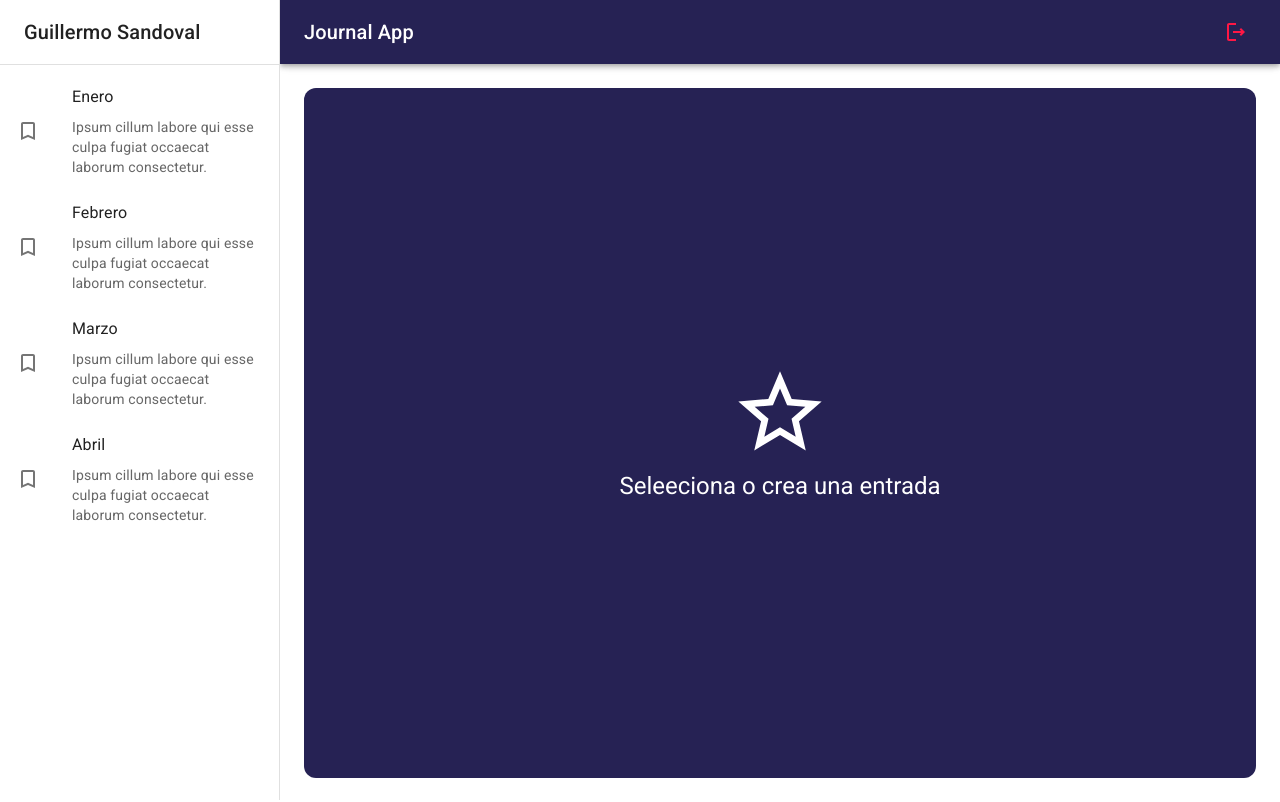
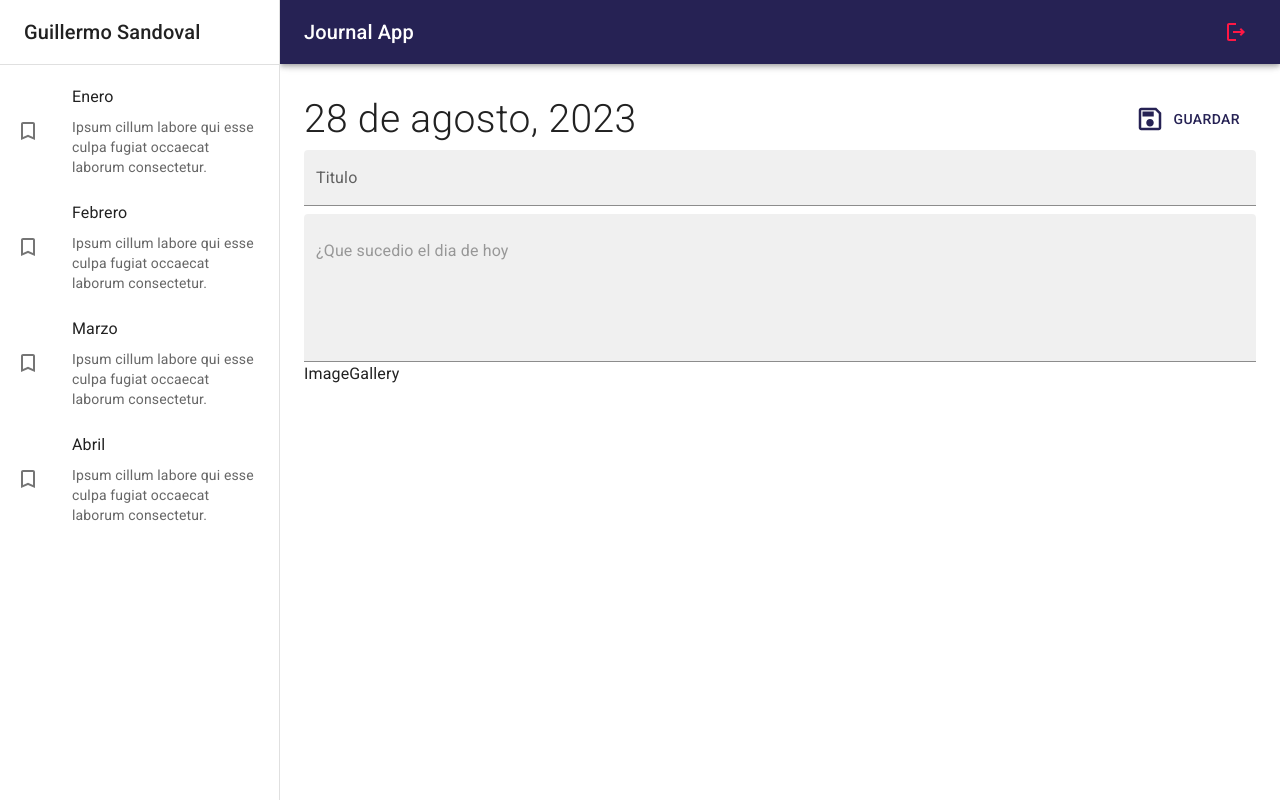
Before and after one commit to MemoSan27/journal-app, a React (Vite) app: page / in a window 1280 px wide. Built offline with nearby package versions, Linux system fonts and the light colour scheme.

Commit message:
NoteView.jsx Implementado

```diff
--- /dev/null
+++ b/src/journal/components/ImageGallery.jsx
@@ -0,0 +1,7 @@
+
+
+export const ImageGallery = () => {
+  return (
+    <div>ImageGallery</div>
+  )
+}
--- a/src/journal/components/index.js
+++ b/src/journal/components/index.js
@@ -1,2 +1,3 @@
 export * from './NavBar';
 export * from './SideBar';
+export * from './ImageGallery';
--- a/src/journal/pages/JournalPage.jsx
+++ b/src/journal/pages/JournalPage.jsx
@@ -1,5 +1,5 @@
 import { JournalLayout } from '../layout/JournalLayout';
-import { NothingSelectedView } from '../views';
+import { NoteView, NothingSelectedView } from '../views';
 
 
 export const JournalPage = () => {
@@ -9,8 +9,8 @@ export const JournalPage = () => {
 
       {/* <Typography>Amet et exercitation laborum nostrud laborum quis consectetur consectetur Lorem excepteur culpa nostrud commodo. Ea duis ex aliqua nisi voluptate dolore adipisicing in duis id. Do in ex aute cupidatat ut aute commodo ad pariatur ad in voluptate. Adipisicing duis tempor duis sit et qui non nisi cillum in sint duis. Eiusmod est non cupidatat ipsum aute est labore do adipisicing cupidatat deserunt. </Typography> */}
 
-      <NothingSelectedView />
-      {/*NoteView */}
+      {/* <NothingSelectedView /> */}
+      <NoteView />
 
     </JournalLayout>
   )
--- /dev/null
+++ b/src/journal/views/NoteView.jsx
@@ -0,0 +1,45 @@
+import { SaveOutlined } from "@mui/icons-material"
+import { Button, Grid, TextField, Typography } from "@mui/material"
+import { ImageGallery } from "../components"
+
+
+export const NoteView = () => {
+  return (
+    <Grid container direction="row" justifyContent="space-between" alignItems="center" sx={{ mb: 1 }}>
+        <Grid item>
+            <Typography fontSize={ 39 } fontWeight="light"> 28 de agosto, 2023</Typography>
+        </Grid>
+
+        <Grid item>
+            <Button color="primary" sx={{ padding: 2 }}>
+                <SaveOutlined sx={{ fontSize: 30, mr: 1 }}/>
+                Guardar
+            </Button>
+        </Grid>
+
+        <Grid container>
+            <TextField
+                type="text"
+                variant="filled"
+                fullWidth
+                placeholder="Ingrese un titulo"
+                label="Titulo"
+                sx={{ border: 'none', mb: 1 }}
+            />
+
+            <TextField
+                type="text"
+                variant="filled"
+                fullWidth
+                multiline
+                placeholder="¿Que sucedio el dia de hoy"
+                minRows={ 5 }
+            />
+        </Grid>
+
+        <ImageGallery />
+
+    </Grid>
+
+  )
+}
--- a/src/journal/views/index.js
+++ b/src/journal/views/index.js
@@ -1 +1,2 @@
 export * from './NothingSelectedView';
+export * from './NoteView';
```
